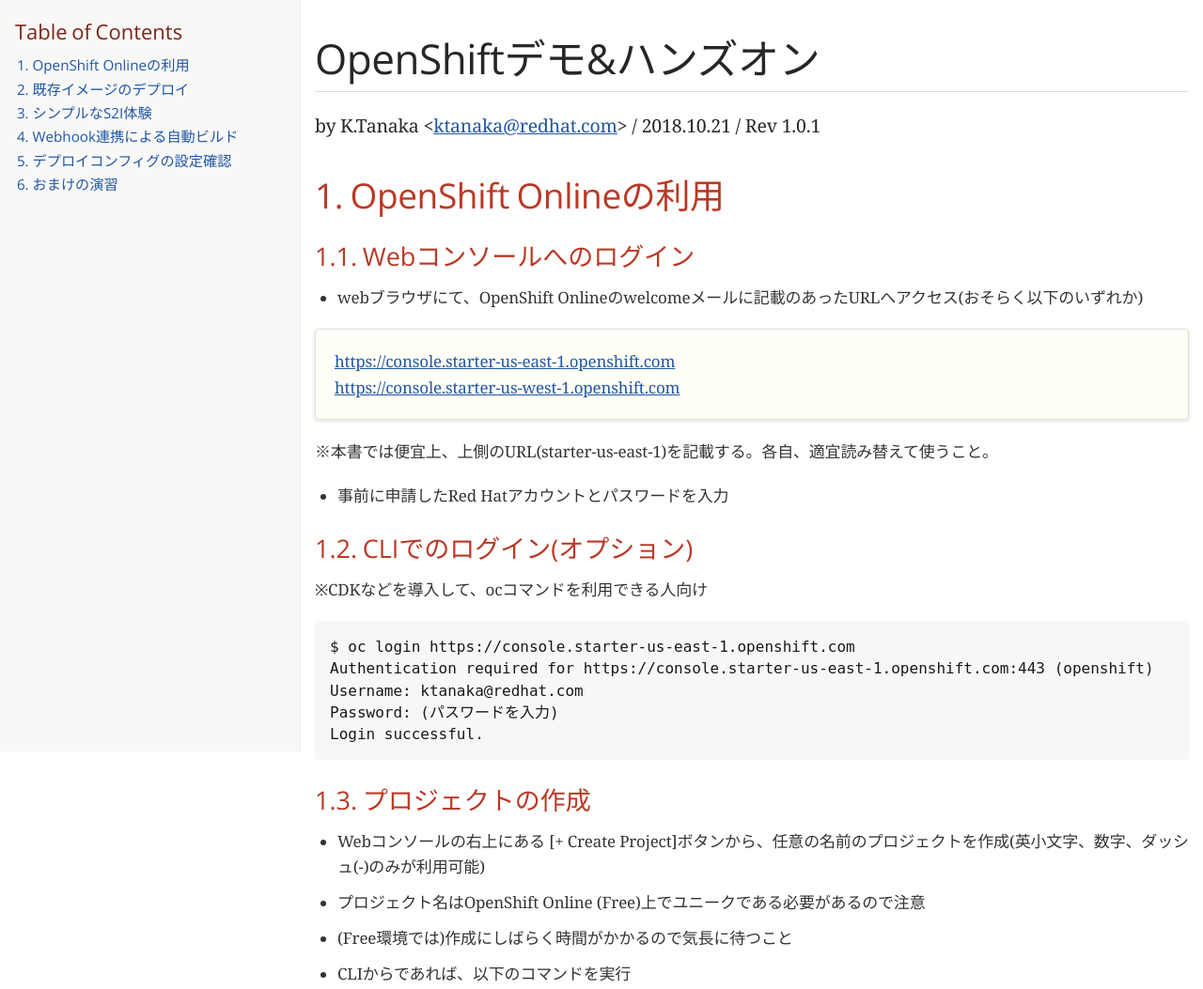
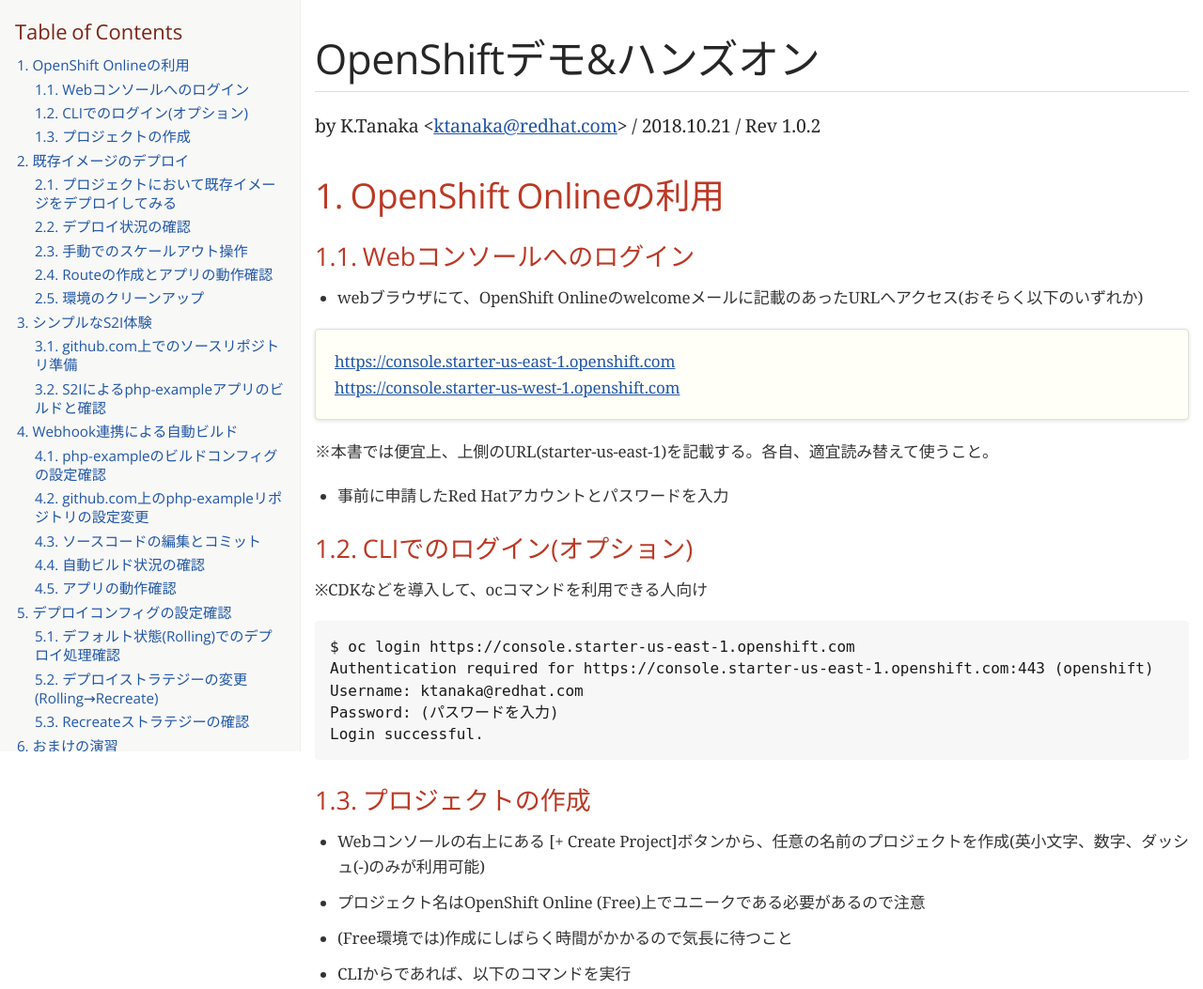
Before and after one commit to kostanaka/handson, a plain HTML site: page index.html in a window 1280 px wide. Shown: the top 1053 px of the page at 94% size. Drawn offline with nearby package versions, Linux system fonts and the light colour scheme; a web font is replaced by a local one.

Commit message:
changed.

```diff
--- a/index.html
+++ b/index.html
@@ -431,12 +431,53 @@
 <div id="toc" class="toc2">
 <div id="toctitle">Table of Contents</div>
 <ul class="sectlevel1">
-<li><a href="#_openshift_onlineの利用">1. OpenShift Onlineの利用</a></li>
-<li><a href="#_既存イメージのデプロイ">2. 既存イメージのデプロイ</a></li>
-<li><a href="#_シンプルなs2i体験">3. シンプルなS2I体験</a></li>
-<li><a href="#_webhook連携による自動ビルド">4. Webhook連携による自動ビルド</a></li>
-<li><a href="#_デプロイコンフィグの設定確認">5. デプロイコンフィグの設定確認</a></li>
-<li><a href="#_おまけの演習">6. おまけの演習</a></li>
+<li><a href="#_openshift_onlineの利用">1. OpenShift Onlineの利用</a>
+<ul class="sectlevel2">
+<li><a href="#_webコンソールへのログイン">1.1. Webコンソールへのログイン</a></li>
+<li><a href="#_cliでのログイン_オプション">1.2. CLIでのログイン(オプション)</a></li>
+<li><a href="#_プロジェクトの作成">1.3. プロジェクトの作成</a></li>
+</ul>
+</li>
+<li><a href="#_既存イメージのデプロイ">2. 既存イメージのデプロイ</a>
+<ul class="sectlevel2">
+<li><a href="#_プロジェクトにおいて既存イメージをデプロイしてみる">2.1. プロジェクトにおいて既存イメージをデプロイしてみる</a></li>
+<li><a href="#_デプロイ状況の確認">2.2. デプロイ状況の確認</a></li>
+<li><a href="#_手動でのスケールアウト操作">2.3. 手動でのスケールアウト操作</a></li>
+<li><a href="#_routeの作成とアプリの動作確認">2.4. Routeの作成とアプリの動作確認</a></li>
+<li><a href="#_環境のクリーンアップ">2.5. 環境のクリーンアップ</a></li>
+</ul>
+</li>
+<li><a href="#_シンプルなs2i体験">3. シンプルなS2I体験</a>
+<ul class="sectlevel2">
+<li><a href="#_github_com上でのソースリポジトリ準備">3.1. github.com上でのソースリポジトリ準備</a></li>
+<li><a href="#_s2iによるphp_exampleアプリのビルドと確認">3.2. S2Iによるphp-exampleアプリのビルドと確認</a></li>
+</ul>
+</li>
+<li><a href="#_webhook連携による自動ビルド">4. Webhook連携による自動ビルド</a>
+<ul class="sectlevel2">
+<li><a href="#_php_exampleのビルドコンフィグの設定確認">4.1. php-exampleのビルドコンフィグの設定確認</a></li>
+<li><a href="#_github_com上のphp_exampleリポジトリの設定変更">4.2. github.com上のphp-exampleリポジトリの設定変更</a></li>
+<li><a href="#_ソースコードの編集とコミット">4.3. ソースコードの編集とコミット</a></li>
+<li><a href="#_自動ビルド状況の確認">4.4. 自動ビルド状況の確認</a></li>
+<li><a href="#_アプリの動作確認">4.5. アプリの動作確認</a></li>
+</ul>
+</li>
+<li><a href="#_デプロイコンフィグの設定確認">5. デプロイコンフィグの設定確認</a>
+<ul class="sectlevel2">
+<li><a href="#_デフォルト状態_rolling_でのデプロイ処理確認">5.1. デフォルト状態(Rolling)でのデプロイ処理確認</a></li>
+<li><a href="#_デプロイストラテジーの変更_rolling_recreate">5.2. デプロイストラテジーの変更(Rolling→Recreate)</a></li>
+<li><a href="#_recreateストラテジーの確認">5.3. Recreateストラテジーの確認</a></li>
+</ul>
+</li>
+<li><a href="#_おまけの演習">6. おまけの演習</a>
+<ul class="sectlevel2">
+<li><a href="#_parksmap_katacodaのデプロイ">6.1. parksmap-katacodaのデプロイ</a></li>
+<li><a href="#_nationalparks_katacodaをs2iでデプロイ">6.2. nationalparks-katacodaをS2Iでデプロイ</a></li>
+<li><a href="#_nationalparks_katacoda_のデプロイ設定変更">6.3. nationalparks-katacoda のデプロイ設定変更</a></li>
+<li><a href="#_nationalparks_katacodaの編集">6.4. nationalparks-katacodaの編集</a></li>
+<li><a href="#_動作確認">6.5. 動作確認</a></li>
+</ul>
+</li>
 </ul>
 </div>
 </div>
@@ -444,7 +485,7 @@
 <div id="preamble">
 <div class="sectionbody">
 <div class="paragraph">
-<p>by K.Tanaka &lt;<a href="mailto:ktanaka@redhat.com">ktanaka@redhat.com</a>&gt; / 2018.10.21 / Rev 1.0.1</p>
+<p>by K.Tanaka &lt;<a href="mailto:ktanaka@redhat.com">ktanaka@redhat.com</a>&gt; / 2018.10.21 / Rev 1.0.2</p>
 </div>
 </div>
 </div>
@@ -1065,7 +1106,7 @@
 </div>
 <div id="footer">
 <div id="footer-text">
-Last updated 2018-10-21 00:19:05 JST
+Last updated 2019-01-10 10:29:44 JST
 </div>
 </div>
 </body>
```
